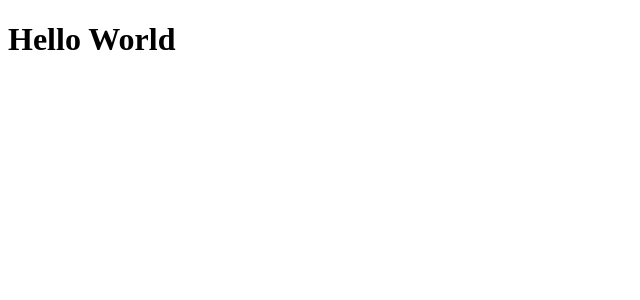
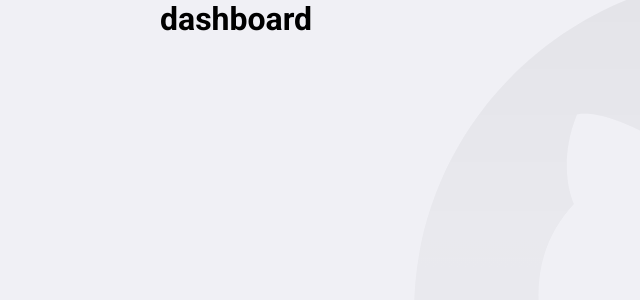
Before and after one commit to diasYuri/github_explorer, a React (Create React App) app: page / in a window 1280 px wide. Shown: the top 300 px of the page, without its empty margins (0-640 px from the left). Built offline with nearby package versions, Linux system fonts and the light colour scheme.

Commit message:
feat: create global styles with style components

```diff
--- a/public/index.html
+++ b/public/index.html
@@ -4,7 +4,8 @@
     <meta charset="utf-8" />
     <meta name="viewport" content="width=device-width, initial-scale=1" />
     <meta name="theme-color" content="#000000" />
-
+    <link rel="preconnect" href="https://fonts.gstatic.com">
+    <link href="https://fonts.googleapis.com/css2?family=Roboto:wght@400;700&display=swap" rel="stylesheet">
     <title>Github Explorer</title>
   </head>
   <body>
--- a/src/App.tsx
+++ b/src/App.tsx
@@ -1,8 +1,17 @@
 import React from 'react'
+import {BrowserRouter} from 'react-router-dom'
 
-function App () {
+import GlobalStyle from './styles/global'
+import {Router} from './routes'
+
+const App: React.FC  = () => {
   return (
-   <h1>Hello World</h1>
+    <>
+      <BrowserRouter>
+        <Router/>
+      </BrowserRouter>
+      <GlobalStyle/>
+    </>
   )
 }
 
--- /dev/null
+++ b/src/styles/global.ts
@@ -0,0 +1,32 @@
+import { createGlobalStyle } from 'styled-components';
+
+import githubBackgroud from '../assets/github-background.svg';
+
+export default createGlobalStyle`
+  * {
+    margin: 0;
+    padding: 0;
+    outline: 0;
+    box-sizing: border-box;
+  }
+
+  body{
+    background: #f0f0f5 url(${githubBackgroud}) no-repeat 70% top;
+    -webkit-font-smooth: antialiased;
+  }
+
+  body, input, button {
+    font: 16px Roboto, sans-serif
+  }
+
+  #root {
+    max-width: 960px;
+    margin: 0 auto;
+    padding: 40px, 20px;
+  }
+
+  button{
+    cursor: pointer;
+  }
+
+`;
```
Also changed, not shown: src/assets/github-background.svg (added), src/assets/github.svg (added).
